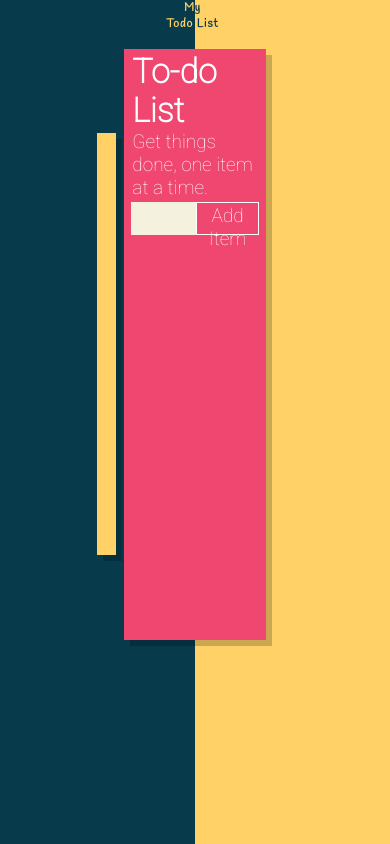
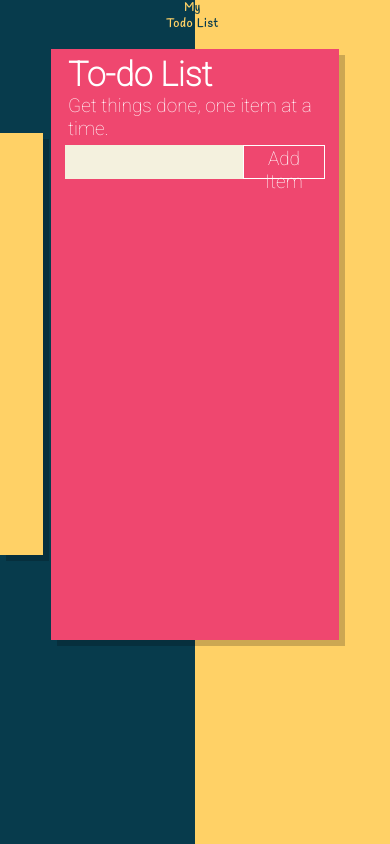
Before and after one commit to Huerta95/TodoList, a plain HTML site: page index.html in a window 390 px wide. Drawn offline with Linux system fonts and the light colour scheme; a web font is replaced by a local one.

Commit message:
Update styles.css

```diff
--- a/styles.css
+++ b/styles.css
@@ -171,15 +171,31 @@ form{
 
 
 @media only screen and (max-width: 1024px){
+    .todo{
+        min-width: 40%;
+        max-width: 60%;
+    }
+
     .container{
-        min-width: 40vw;
-        max-width: 60vw;
+        padding-right: 10vw;
+    }
+
+    .menu-container{
+        width: 9vw;
     }
 }
 
 @media only screen and (max-width: 768px){
+    .todo{
+        min-width: 70%;
+        max-width: 85%;
+    }
+
     .container{
-        min-width: 60vw;
-        max-width: 80vw;
+        padding-right: 13vw;
+    }
+
+    .menu-container{
+        width: 13vw;
     }
 }
```
